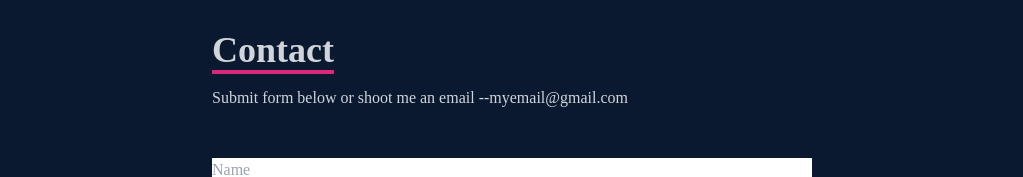
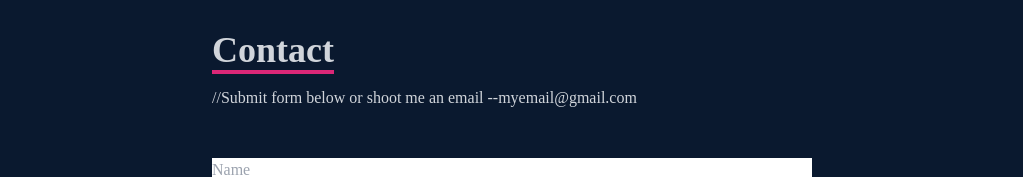
Before and after one commit to abhi150392/portfolio-website, a React (Create React App) app: page / in a window 1280 px wide. Shown: the part 3268-3445 px from the top of the page, without its empty margins (128-1151 px from the left). Built offline with nearby package versions, Linux system fonts and the light colour scheme.

Commit message:
added post request to form

```diff
--- a/src/components/Contact.js
+++ b/src/components/Contact.js
@@ -2,10 +2,7 @@
 
 const Contact = () => {
   return (
-    <div
-      name="contact"
-      className="w-full h-screen bg-[#0a192f] flex justify-center items-center p-4"
-    >
+    <div className="w-full h-screen bg-[#0a192f] flex justify-center items-center p-4">
       <form
         method="POST"
         action="https://getform.io/f/1c2e2429-97b4-4c9f-bc26-1c4c42162ae2"
@@ -16,7 +13,7 @@
             Contact
           </p>
           <p className="text-gray-300 py-4">
-            Submit form below or shoot me an email --myemail@gmail.com
+            //Submit form below or shoot me an email --myemail@gmail.com
           </p>
         </div>
         <input
```
